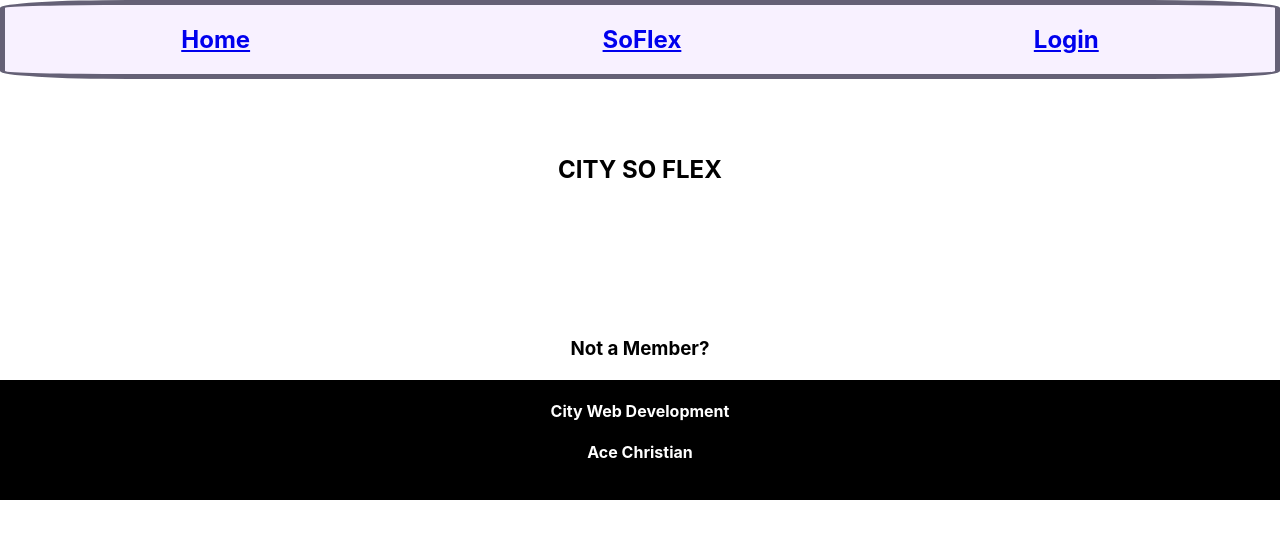
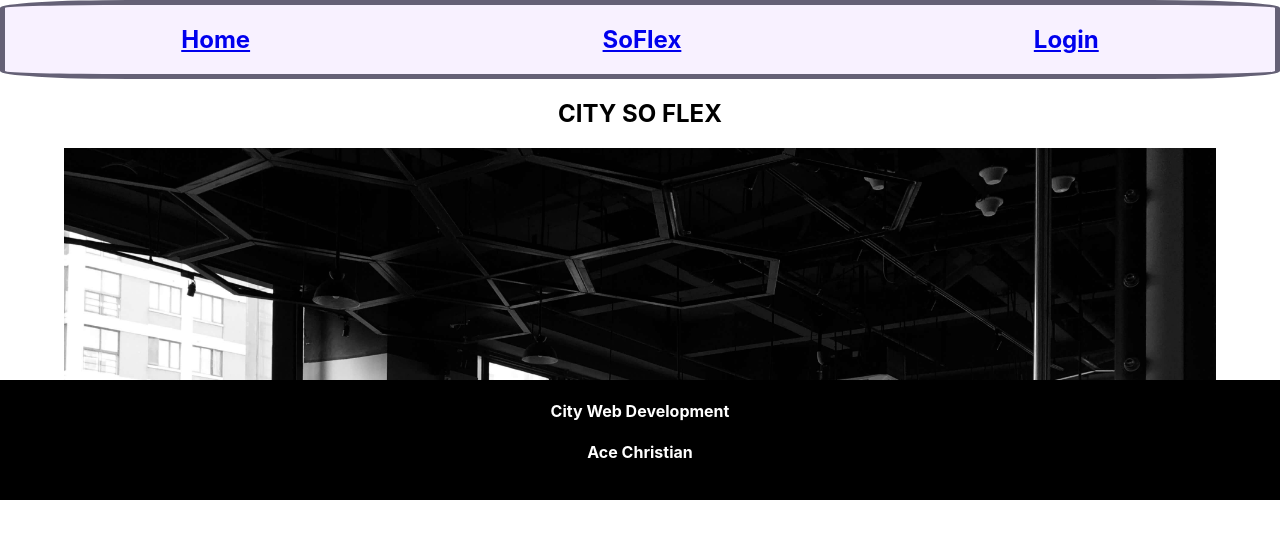
Before and after one commit to AasaChristian/soflex-web, a React (Create React App) app: page / in a window 1280 px wide. Shown: the top 538 px of the page. Built offline with nearby package versions, Linux system fonts and the light colour scheme.

Commit message:
added img to Landing page

```diff
--- a/src/components/Landing.js
+++ b/src/components/Landing.js
@@ -14,8 +14,10 @@ function Landing() {
 
        <div display={{height: "50px"}}>
        <NavLink to={"/login"} style={{display: "flex", justifyContent: "center"}}>
+       <div style={{display: "flex", justifyContent: "center"}}>
+           <img src={Logo} alt="picture of weight room"  style={{width: '90%', height: '100%', objectFit: "cover"}}/>
+       </div>
 
-       {/* <img src={Logo} alt="picture of weight room"  width="90%" height="10px"/> */}
 
        </NavLink>
 
```
